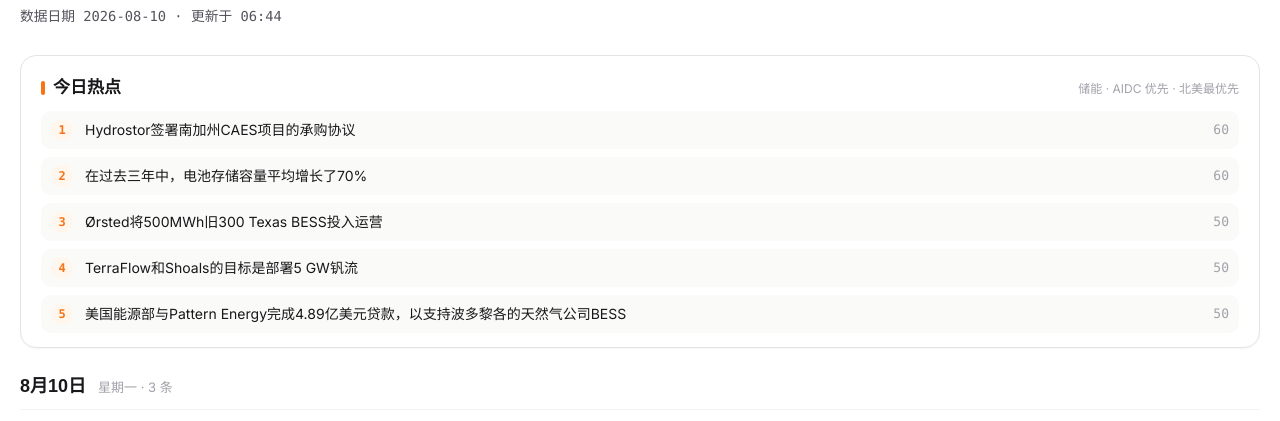
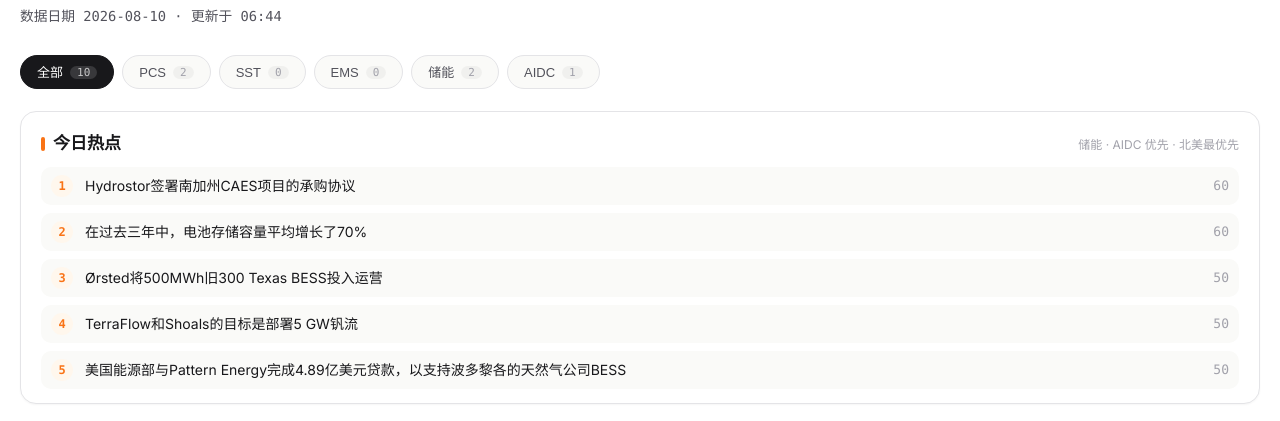
Before and after one commit to KeNINGKe/EnergyHub, a website: page index.html in a window 1280 px wide. Shown: the part 370-791 px from the top of the page. Drawn offline with Linux system fonts and the light colour scheme; a web font is replaced by a local one.

Commit message:
feat(featured): 精选页加分类过滤（PCS/SST/EMS/储能/AIDC）
参考 aihot.virxact.com 的分类标签设计，精选页新增分类栏：
- 全部 / PCS / SST / EMS / 储能 / AIDC，带每类当日精选计数
- 分类按事件 topic 映射（PCS→pcs、SST→sst、储能→energy-storage、
  AIDC→data-center-power/aidc-project/cooling-pue）
- EMS 暂无主题映射，先用关键词（EMS/能量管理系统）兜底，待信源接入
- URL ?category= 参数记忆选择（与参考站一致）；空分类给提示+去全部动态链接

```diff
--- a/assets/app.js
+++ b/assets/app.js
@@ -15,6 +15,31 @@ const state = {
   stale: false,
   activeTab: null,
   activeCategory: null,
+  featuredCategory: 'all',
+};
+
+/* 精选页分类（参考 aihot.virxact.com 的 ?category= 过滤） */
+const FEATURED_CATEGORIES = [
+  { id: 'all', label: '全部' },
+  { id: 'pcs', label: 'PCS' },
+  { id: 'sst', label: 'SST' },
+  { id: 'ems', label: 'EMS' },
+  { id: 'storage', label: '储能' },
+  { id: 'aidc', label: 'AIDC' },
+];
+
+// 分类 → 主题集合（EMS 主题待信源接入后补充，暂无主题映射）
+const CATEGORY_TOPICS = {
+  pcs: ['pcs'],
+  sst: ['sst'],
+  ems: [],
+  storage: ['energy-storage'],
+  aidc: ['data-center-power', 'aidc-project', 'cooling-pue'],
+};
+
+// 无主题映射的分类（EMS）按标题/摘要关键词兜底
+const CATEGORY_KEYWORDS = {
+  ems: [/\bEMS\b/, /能量管理系统/, /能量管理/],
 };
 
 const VALID_TABS = ['featured', 'all', 'sources'];
@@ -401,6 +426,44 @@ function renderHotList(events) {
       </li>`).join('');
 }
 
+/* ===== 精选页分类（PCS / SST / EMS / 储能 / AIDC） ===== */
+function eventInCategory(ev, catId) {
+  if (!catId || catId === 'all') return true;
+  const topics = CATEGORY_TOPICS[catId] || [];
+  if (ev.topic && topics.includes(ev.topic)) return true;
+  if (!topics.length) {
+    // 无主题映射的分类（EMS）：按标题/摘要关键词兜底
+    const kws = CATEGORY_KEYWORDS[catId] || [];
+    const hay = [ev.title, ev.originalTitle, ev.summary].filter(Boolean).join(' ');
+    return kws.some(re => re.test(hay));
+  }
+  return false;
+}
+
+function categoryCount(events, catId) {
+  return (events || []).filter(ev => eventInCategory(ev, catId)).length;
+}
+
+function renderFeaturedCats(events) {
+  const bar = $('#featuredCats');
+  if (!bar) return;
+  bar.innerHTML = FEATURED_CATEGORIES.map(c => {
+    const active = state.featuredCategory === c.id ? ' active' : '';
+    return `<button class="feed-cat${active}" data-cat="${c.id}" role="tab"
+        aria-selected="${active ? 'true' : 'false'}">
+      <span>${c.label}</span>
+      <span class="cat-count">${categoryCount(events, c.id)}</span>
+    </button>`;
+  }).join('');
+  bar.querySelectorAll('.feed-cat').forEach(btn => {
+    btn.addEventListener('click', () => {
+      state.featuredCategory = btn.dataset.cat;
+      history.replaceState(null, '', '?category=' + btn.dataset.cat + location.hash);
+      renderFeatured();
+    });
+  });
+}
+
 /* ===== 精选页（C-03 ~ C-08） ===== */
 function renderFeatured() {
   const meta = $('#featuredMeta');
@@ -422,13 +485,25 @@ function renderFeatured() {
   const timelineEl = $('#featuredTimeline');
   const featuredIds = new Set(state.featured ? (state.featured.featuredEventIds || []) : []);
   // 精选页只展示每日精选的条目（featuredEventIds）；微信文章同样进时间线（带公众号徽章），不单独分区
-  const featuredEvents = state.allEvents.filter(ev => featuredIds.has(ev.id));
+  const featuredAll = state.allEvents.filter(ev => featuredIds.has(ev.id));
+
+  // 分类标签：计数基于当日精选事件；点击切换时过滤时间线
+  renderFeaturedCats(featuredAll);
+
+  const cat = state.featuredCategory || 'all';
+  const catLabel = (FEATURED_CATEGORIES.find(c => c.id === cat) || {}).label || '';
+  const featuredEvents = (cat === 'all') ? featuredAll : featuredAll.filter(ev => eventInCategory(ev, cat));
+
   if (featuredEvents.length) {
     timelineEl.innerHTML = renderTimeline(featuredEvents, featuredIds);
-  } else {
+  } else if (cat === 'all') {
     timelineEl.innerHTML = renderEmpty(
       (state.dataDate ? state.dataDate + ' ' : '') + '今日暂无精选内容。'
     );
+  } else {
+    // 分类无内容：提示 + 链接去全部动态（renderEmpty 会转义 HTML，故直接拼）
+    timelineEl.innerHTML = `<div class="empty-state">「${escapeHtml(catLabel)}」分类今日暂无精选内容，` +
+      `<a href="#all" style="color:var(--accent)">去全部动态看看 ›</a></div>`;
   }
 
   $('#featuredViewAll').innerHTML = state.allEvents.length
@@ -526,6 +601,10 @@ async function init() {
   window.addEventListener('hashchange', onHashChange);
   activateTab(normalizeTab(location.hash));
 
+  // 精选页分类参数（参考 aihot.virxact.com 的 ?category=）
+  const catParam = new URLSearchParams(location.search).get('category') || 'all';
+  state.featuredCategory = FEATURED_CATEGORIES.some(c => c.id === catParam) ? catParam : 'all';
+
   await loadData();
   renderSources();
   renderFeatured();
--- a/assets/style.css
+++ b/assets/style.css
@@ -157,6 +157,59 @@ code {
   color: #fff;
   background: var(--text);
   border-color: var(--text);
+}
+
+/* ===== 精选页分类标签（参考 aihot.virxact.com 的 ?category= 过滤） ===== */
+.feed-cats {
+  display: flex;
+  flex-wrap: wrap;
+  gap: 8px;
+  margin: 0 0 22px;
+}
+
+.feed-cat {
+  display: inline-flex;
+  align-items: center;
+  gap: 7px;
+  appearance: none;
+  margin: 0;
+  background: var(--bg-soft);
+  border: 1px solid var(--border);
+  color: var(--text-muted);
+  min-height: 34px;
+  padding: 0 16px;
+  border-radius: 99px;
+  font-size: 13px;
+  font-weight: 500;
+  line-height: 1;
+  cursor: pointer;
+  transition: all 0.15s;
+}
+
+.feed-cat:hover {
+  color: var(--text);
+  border-color: var(--accent);
+  background: var(--bg-hover);
+}
+
+.feed-cat.active {
+  color: #fff;
+  background: var(--text);
+  border-color: var(--text);
+}
+
+.feed-cat .cat-count {
+  font-family: var(--font-mono);
+  font-size: 11px;
+  color: var(--text-faint);
+  background: rgba(0, 0, 0, 0.04);
+  padding: 1px 7px;
+  border-radius: 99px;
+}
+
+.feed-cat.active .cat-count {
+  color: rgba(255, 255, 255, 0.72);
+  background: rgba(255, 255, 255, 0.14);
 }
 
 /* ===== Main container ===== */
--- a/index.html
+++ b/index.html
@@ -7,7 +7,7 @@
   <link rel="preconnect" href="https://fonts.googleapis.com">
   <link rel="preconnect" href="https://fonts.gstatic.com" crossorigin>
   <link href="https://fonts.googleapis.com/css2?family=Inter:wght@400;500;600&family=Anta:wght@400&display=swap" rel="stylesheet">
-  <link rel="stylesheet" href="assets/style.css?v=18">
+  <link rel="stylesheet" href="assets/style.css?v=19">
 </head>
 <body>
   <header class="site-header">
@@ -29,6 +29,7 @@
         <h2>精选</h2>
         <p id="featuredMeta"></p>
       </div>
+      <div class="feed-cats" id="featuredCats" role="tablist" aria-label="精选分类"></div>
       <div class="hot-card" id="hotListBlock" hidden>
         <div class="hot-card-head">
           <span class="hot-card-title">今日热点</span>
@@ -71,6 +72,6 @@
     <span class="footer-credit">@Jereh-Power</span>
   </footer>
 
-  <script src="assets/app.js?v=14"></script>
+  <script src="assets/app.js?v=15"></script>
 </body>
 </html>
```
